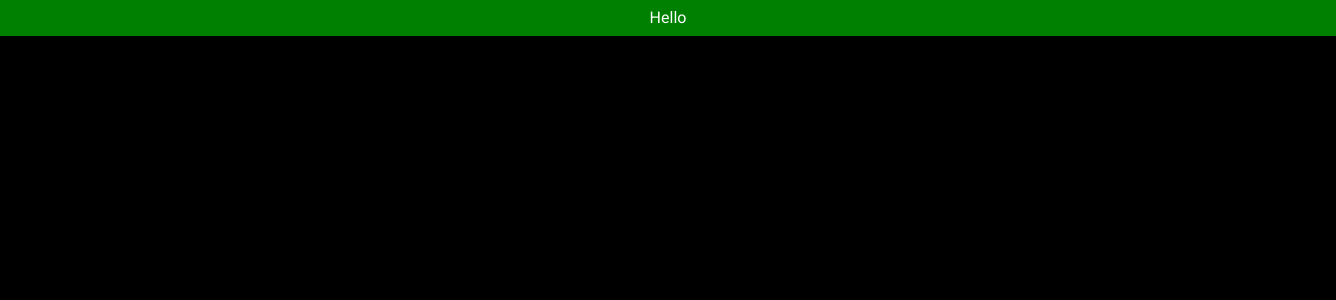
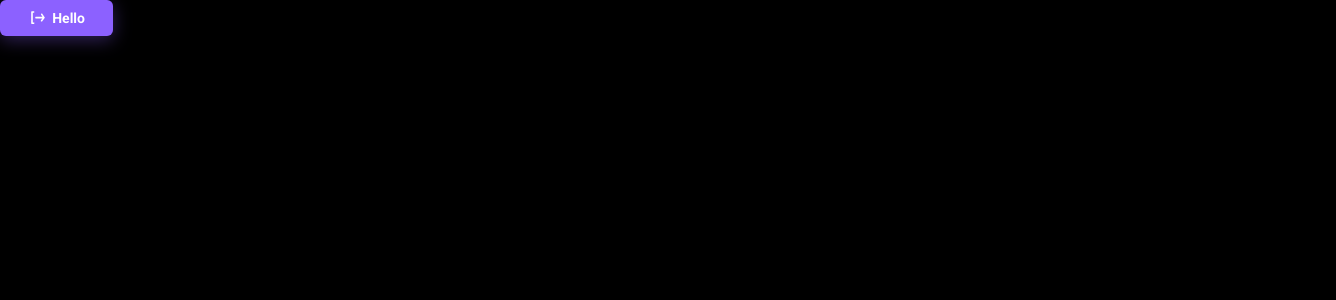
Before and after one commit to Alex666000/flashcards, a React (Vite) app: page / in a window 1280 px wide. Shown: the top 300 px of the page, 1336 px wide, since content can reach past the window. Built offline with nearby package versions, Linux system fonts and the light colour scheme.

Commit message:
add style button

```diff
--- a/src/app/App.tsx
+++ b/src/app/App.tsx
@@ -1,10 +1,12 @@
-import Button from '../shared/ui/button/button';
+import { LogoutIcon } from '@/shared/assets/icons';
+
+import { Button } from '../shared/ui/button/button';
 
 export function App() {
     return (
         <div>
-            <Button as={'button'} fullWidth variant={'secondary'}>
-                Hello
+            <Button as={'button'} variant={'primary'}>
+                <LogoutIcon /> Hello
             </Button>
         </div>
     );
--- a/src/app/styles/_typography.scss
+++ b/src/app/styles/_typography.scss
@@ -7,7 +7,7 @@
     --line-height-m: 24px;
     --line-height-l: 36px;
 
-  // font sizes
+    // font sizes (размер текста)
     --font-size-xs: 0.75rem;
     --font-size-s: 0.875rem;
     --font-size-m: 1rem;
--- a/src/shared/assets/icons/IconWrapper.tsx
+++ b/src/shared/assets/icons/IconWrapper.tsx
@@ -0,0 +1,36 @@
+import { HTMLProps, ReactNode, SVGProps } from 'react';
+
+export type IconProps = {
+    color?: string;
+    size?: number;
+    svgProps?: SVGProps<SVGSVGElement>;
+} & Omit<HTMLProps<HTMLSpanElement>, 'color' | 'size'>;
+
+type IconWrapperProps = { icon: ReactNode } & IconProps;
+
+export const IconWrapper = ({
+    color: colorProp,
+    icon,
+    size: sizeProp,
+    ...restProps
+}: IconWrapperProps) => {
+    const color = colorProp ? colorProp : 'currentColor'; // цвет иконки
+    const size = sizeProp ? `${sizeProp}rem` : '1.2rem'; // размер иконки: высота и ширина
+
+    return (
+        <span
+            aria-hidden={'true'}
+            role={'img'}
+            style={{
+                color: color,
+                display: 'inline-flex',
+                fontSize: 'inherit',
+                height: size,
+                width: size,
+            }}
+            {...restProps}
+        >
+            {icon}
+        </span>
+    );
+};
--- a/src/shared/assets/icons/components/LogoutIcon.tsx
+++ b/src/shared/assets/icons/components/LogoutIcon.tsx
@@ -0,0 +1,35 @@
+import { IconProps, IconWrapper } from '@/shared/assets/icons/IconWrapper';
+
+export const LogoutIcon = (allProps: IconProps) => {
+    const { svgProps: props, ...restProps } = allProps;
+
+    return (
+        <IconWrapper
+            // значение иконки - как ее видим
+            icon={
+                <svg
+                    fill={'currentColor'} // цвет иконки
+                    height={'100%'}
+                    viewBox={'0 0 16 16'} // определяет размеры видимой области (вьюпорта) в 16 пикселей по обеим осям
+                    width={'100%'}
+                    xmlns={'http://www.w3.org/2000/svg'} // Этот атрибут гарантирует, что браузер или парсер знает, что содержимое <svg> следует интерпретировать как SVG-графику
+                    {...props}
+                >
+                    <path
+                        d={
+                            'M4.66669 3.99996C4.8435 3.99996 5.01307 3.92972 5.13809 3.8047C5.26312 3.67967 5.33335 3.5101 5.33335 3.33329C5.33335 3.15648 5.26312 2.98691 5.13809 2.86189C5.01307 2.73686 4.8435 2.66663 4.66669 2.66663H3.33335C3.15654 2.66663 2.98697 2.73686 2.86195 2.86189C2.73693 2.98691 2.66669 3.15648 2.66669 3.33329V12.6666C2.66669 12.8434 2.73693 13.013 2.86195 13.138C2.98697 13.2631 3.15654 13.3333 3.33335 13.3333H4.66669C4.8435 13.3333 5.01307 13.2631 5.13809 13.138C5.26312 13.013 5.33335 12.8434 5.33335 12.6666C5.33335 12.4898 5.26312 12.3202 5.13809 12.1952C5.01307 12.0702 4.8435 12 4.66669 12H4.00002V3.99996H4.66669Z'
+                        }
+                        fill={'currentColor'} // цвет иконки
+                    />
+                    <path
+                        d={
+                            'M13.88 7.61338L12 4.94672C11.898 4.80299 11.7433 4.70548 11.5697 4.67549C11.396 4.64551 11.2176 4.6855 11.0733 4.78672C11.0012 4.83724 10.9399 4.90154 10.8927 4.97592C10.8456 5.05029 10.8137 5.13326 10.7988 5.22004C10.784 5.30681 10.7864 5.39568 10.8061 5.4815C10.8257 5.56732 10.8622 5.64839 10.9133 5.72005L12.06 7.33338H6.66667C6.48986 7.33338 6.32029 7.40362 6.19526 7.52864C6.07024 7.65367 6 7.82324 6 8.00005C6 8.17686 6.07024 8.34643 6.19526 8.47145C6.32029 8.59648 6.48986 8.66672 6.66667 8.66672H12L10.8 10.2667C10.7475 10.3368 10.7093 10.4165 10.6875 10.5013C10.6658 10.5861 10.661 10.6743 10.6734 10.761C10.6857 10.8477 10.7151 10.931 10.7597 11.0064C10.8043 11.0817 10.8633 11.1475 10.9333 11.2C11.0487 11.2866 11.1891 11.3334 11.3333 11.3334C11.4368 11.3334 11.5389 11.3093 11.6315 11.263C11.724 11.2167 11.8046 11.1495 11.8667 11.0667L13.8667 8.40005C13.952 8.28729 13.9994 8.15031 14.0018 8.00889C14.0041 7.86748 13.9615 7.72897 13.88 7.61338Z'
+                        }
+                        fill={'currentColor'} // цвет иконки
+                    />
+                </svg>
+            }
+            {...restProps}
+        />
+    );
+};
--- a/src/shared/assets/icons/index.ts
+++ b/src/shared/assets/icons/index.ts
@@ -0,0 +1 @@
+export { LogoutIcon } from './components/LogoutIcon';
--- a/src/shared/ui/button/button.module.scss
+++ b/src/shared/ui/button/button.module.scss
@@ -2,35 +2,125 @@
     all: unset; // зануляем все стили кнопки дефолтные
 
     cursor: pointer;
+    user-select: none;
 
     display: inline-flex;
+    gap: 5px; // расстояние от иконки до текста кнопки
     align-items: center;
     justify-content: center;
 
     padding: 6px 28px;
 
+    font-size: var(--font-size-s);
+    font-weight: var(--font-weight-bold);
+    line-height: var(--line-height-m);
+    text-align: center;
+    text-decoration: none;
+
+    background-color: transparent;
+    border: none;
+    border-radius: 6px;
+
+    transition: all 0.2s ease-in-out;
+
     &:focus-visible {
         // когда кнопка выделена добавляем обертку рамку в 2рх
         outline: 2px solid var(--color-info-700);
     }
+
+    &:disabled {
+        cursor: not-allowed; // для данного элемента запрещено использование указателя (курсора) когда кнопка задизейблена
+    }
 }
 
+// Основная кнопка
 .primary {
-    background-color: red;
+    color: var(--color-light-100);
+    background-color: var(--color-accent-500);
+    box-shadow: 0 4px 18px 0 rgb(140 97 255 / 35%);
+
+    &:hover {
+        background-color: var(--color-accent-300);
+    }
+
+    &:active {
+        background-color: var(--color-accent-700);
+    }
+
+    &:disabled {
+        color: var(--color-light-900);
+        background-color: var(--color-accent-900);
+    }
 }
 
+// Второстепенная кнопка
 .secondary {
-    background-color: green;
+    color: var(--color-light-100);
+    background-color: var(--color-dark-300);
+    box-shadow: 0 4px 4px 0 rgb(77 86 96 / 13%);
+
+    &:hover {
+        background-color: var(--color-dark-100);
+    }
+
+    &:active {
+        background-color: var(--color-dark-500);
+    }
+
+    &:disabled {
+        color: var(--color-light-900);
+        background-color: var(--color-dark-300);
+    }
 }
 
+// Третичная кнопка - серая
 .tertiary {
-    background-color: blue;
+    padding: 0.5rem 2.8rem;
+    color: var(--color-accent-500);
+    border: 1px solid var(--color-accent-500);
+
+    &:hover {
+        background-color: var(--color-dark-500);
+        border: 1px solid var(--color-accent-700);
+    }
+
+    &:active {
+        background-color: var(--color-accent-900);
+        border: 1px solid var(--color-accent-700);
+    }
+
+    &:disabled {
+        color: var(--color-accent-900);
+        background-color: transparent;
+        border: 1px solid var(--color-accent-900);
+    }
 }
 
+// Ссылка-кнопка
 .link {
-    background-color: yellow;
+    padding: 0.6rem 0;
+    font-size: var(--font-size-m);
+    color: var(--color-accent-500);
+
+    &:hover {
+        color: var(--color-accent-300);
+    }
+
+    &:active {
+        color: var(--color-accent-700);
+    }
+
+    &:focus-visible {
+        border-radius: 16rem;
+    }
+
+    &:disabled {
+        color: var(--color-accent-900);
+    }
 }
 
+// Кнопка на всю ширину
 .fullWidth {
     width: 100%;
+    padding: 0.6rem 0;
 }
--- a/src/shared/ui/button/button.tsx
+++ b/src/shared/ui/button/button.tsx
@@ -1,4 +1,11 @@
-import { ComponentPropsWithoutRef, ElementType, ForwardedRef, forwardRef } from 'react';
+import {
+    ComponentPropsWithoutRef,
+    ElementRef,
+    ElementType,
+    ForwardedRef,
+    ReactNode,
+    forwardRef,
+} from 'react';
 
 import { clsx } from 'clsx';
 
@@ -8,12 +15,13 @@ export const ButtonVariant = ['primary', 'secondary', 'tertiary', 'link'] as con
 
 export type ButtonProps<T extends ElementType = 'button'> = {
     as?: T; // Тут любой компонент или тэг
+    children: ReactNode;
     className?: string;
     fullWidth?: boolean;
     variant?: (typeof ButtonVariant)[number];
 } & ComponentPropsWithoutRef<T>;
 
-const Button = <T extends ElementType = 'button'>(
+const ButtonPolymorph = <T extends ElementType = 'button'>(
     props: ButtonProps<T> & Omit<ComponentPropsWithoutRef<T>, keyof ButtonProps<T>>,
     ref: ForwardedRef<any>,
 ) => {
@@ -24,7 +32,13 @@ const Button = <T extends ElementType = 'button'>(
     return <Component className={ButtonClassName} ref={ref} {...rest} />;
 };
 
-export default forwardRef(Button);
+// Первый параметр props - потом ref
+export const Button = forwardRef(ButtonPolymorph) as <T extends ElementType = 'button'>(
+    props: ButtonProps<T> &
+        Omit<ComponentPropsWithoutRef<T>, keyof ButtonProps<T>> & {
+            ref?: ForwardedRef<ElementRef<T>>;
+        },
+) => ReturnType<typeof ButtonPolymorph>;
 
 /*
 - as const применяется к массиву строк ['primary', 'secondary', 'tertiary', 'link'] и означает,
```
Also changed, not shown: 1 other file (tests, documents, lock files or other folders). Lines whose indentation alone changed are shown as unchanged.
